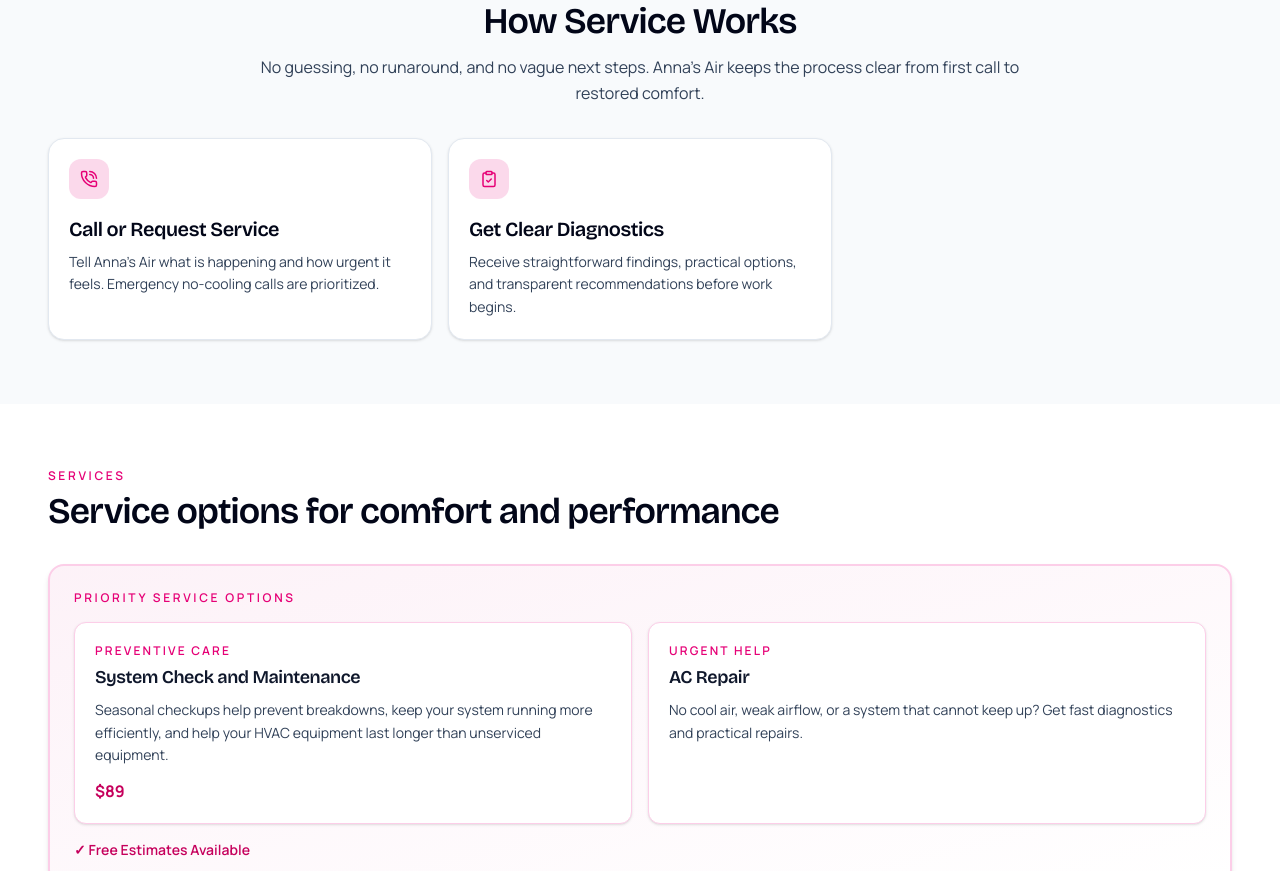
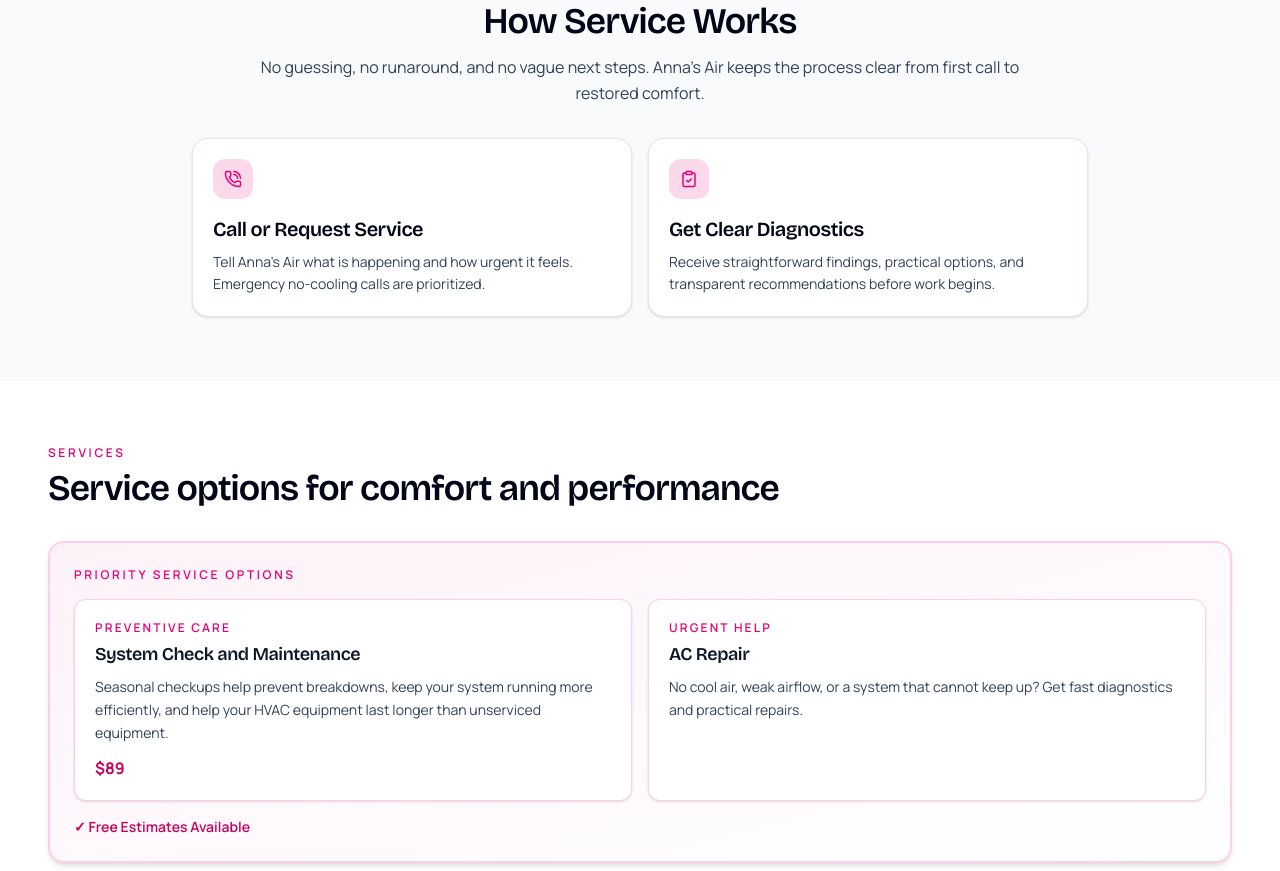
Before and after one commit to burchdad/anna_air, a Next.js app: page / in a window 1280 px wide. Shown: the part 2320-3191 px from the top of the page. Built offline with nearby package versions, Linux system fonts and the light colour scheme.

Commit message:
Center conversion flow cards in two-column layout

```diff
--- a/src/components/sections/conversion-flow.tsx
+++ b/src/components/sections/conversion-flow.tsx
@@ -24,7 +24,7 @@
         </div>
       </Reveal>
 
-      <div className="mt-8 grid gap-4 md:grid-cols-3">
+      <div className="mx-auto mt-8 grid max-w-4xl gap-4 md:grid-cols-2">
         {siteContent.conversionFlow.steps.map((step, index) => {
           const Icon = stepIcons[index] ?? ArrowRight;
 
```
